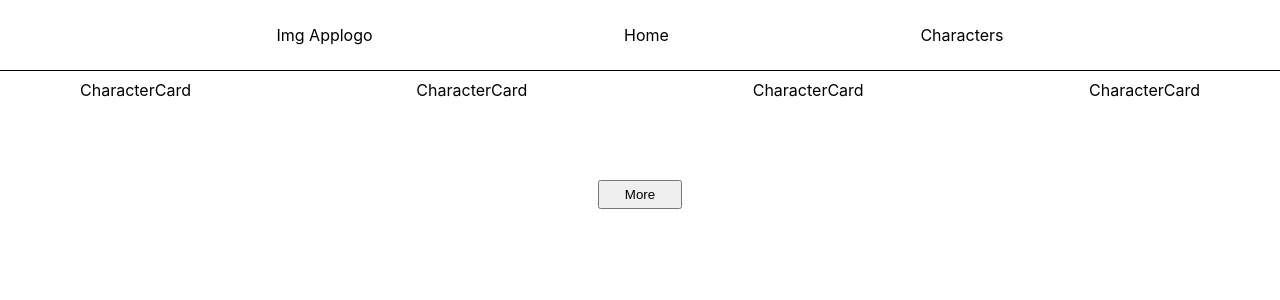
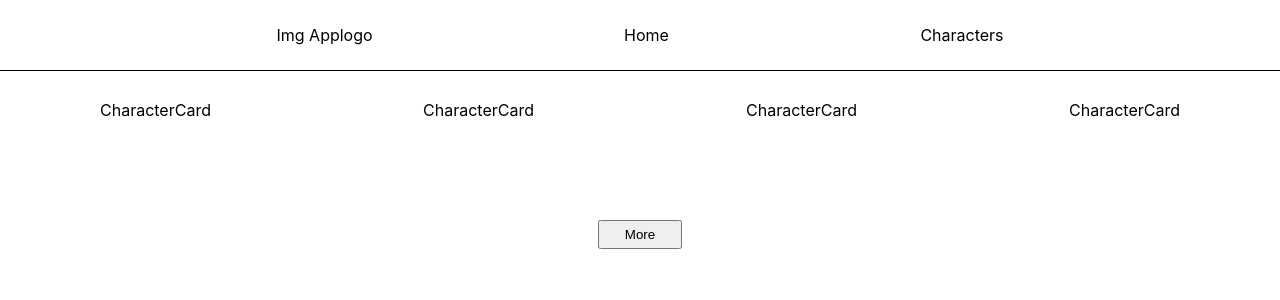
Before and after one commit to namirsab/react-rick-and-morty-exercise, a React (Create React App) app: page / in a window 1280 px wide. Shown: the top 300 px of the page. Built offline with nearby package versions, Linux system fonts and the light colour scheme.

Commit message:
Change naming from main, fixing small css bug

```diff
--- a/src/components/CharacterCard.css
+++ b/src/components/CharacterCard.css
@@ -1,5 +1,6 @@
-.app__main {
+.app__character-card {
   display: flex;
   flex-wrap: wrap;
   justify-content: space-between;
+  padding: 100px;
 }
--- a/src/components/CharacterCard.js
+++ b/src/components/CharacterCard.js
@@ -2,7 +2,7 @@ import "./CharacterCard.css";
 
 export default function CharacterCard() {
   return (
-    <main className="app__main">
+    <main className="app__character-card">
       <div>CharacterCard</div> <div>CharacterCard</div> <div>CharacterCard</div>
       <div>CharacterCard</div>
     </main>
```
